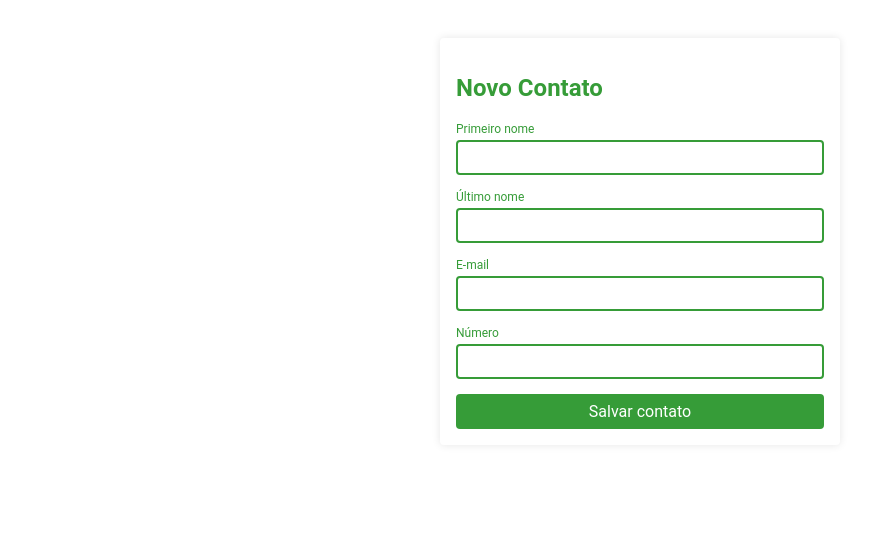
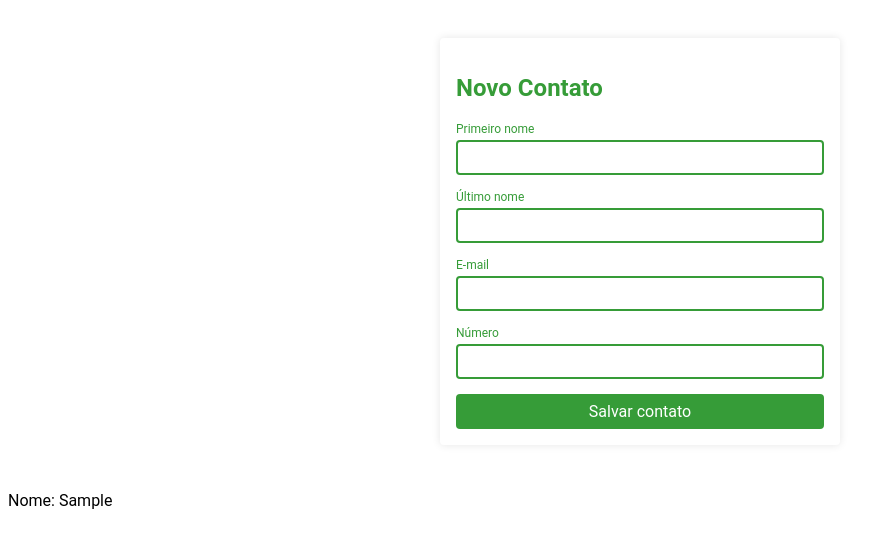
Before and after one commit to ianmichaelxp/sgc-client-angular-node, an Angular app: page / in a window 1280 px wide. Both pictures are taken after typing "Sample", "Sample", "name@example.com", "Sample" into the empty fields and a click on the button "Salvar contato". Shown: the top 548 px of the page, without its empty margins (0-878 px from the left). Built offline with nearby package versions, Linux system fonts and the light colour scheme.

Commit message:
componente lista-contatos

```diff
--- a/src/app/app.component.html
+++ b/src/app/app.component.html
@@ -1 +1,2 @@
-<app-novo-contato></app-novo-contato>
+<app-novo-contato (aoSalvar)="salvar($event)"></app-novo-contato>
+<app-lista-contatos [contatos]="contatos"></app-lista-contatos>
--- a/src/app/app.component.ts
+++ b/src/app/app.component.ts
@@ -7,4 +7,10 @@ import { Component } from '@angular/core';
 })
 export class AppComponent {
   title = 'sgc-app';
+  contatos: any[] = [];
+
+  salvar($event) {
+    console.log($event);
+    this.contatos.push($event);
+  }
 }
--- a/src/app/app.module.ts
+++ b/src/app/app.module.ts
@@ -4,11 +4,13 @@ import { NgModule } from '@angular/core';
 import { AppComponent } from './app.component';
 import { NovoContatoComponent } from './novo-contato/novo-contato.component';
 import { FormsModule } from '@angular/forms';
+import { ListaContatosComponent } from './lista-contatos/lista-contatos.component';
 
 @NgModule({
   declarations: [
     AppComponent,
-    NovoContatoComponent
+    NovoContatoComponent,
+    ListaContatosComponent
   ],
   imports: [
     BrowserModule,
--- /dev/null
+++ b/src/app/lista-contatos/lista-contatos.component.html
@@ -0,0 +1,4 @@
+<div *ngFor="let contato of contatos">
+
+  <p>Nome: {{contato?.nome}}</p>
+</div>
--- /dev/null
+++ b/src/app/lista-contatos/lista-contatos.component.ts
@@ -0,0 +1,17 @@
+import { Component, Input, OnInit } from '@angular/core';
+
+@Component({
+  selector: 'app-lista-contatos',
+  templateUrl: './lista-contatos.component.html',
+  styleUrls: ['./lista-contatos.component.scss']
+})
+export class ListaContatosComponent implements OnInit {
+
+  constructor() { }
+
+  ngOnInit(): void {
+  }
+
+  @Input() contatos: any[];
+
+}
--- a/src/app/novo-contato/novo-contato.component.ts
+++ b/src/app/novo-contato/novo-contato.component.ts
@@ -14,7 +14,7 @@ export class NovoContatoComponent {
   numero: string;
 
   salvar(){
-    console.log('Solicitada nova transferência');
+    console.log('novo');
     const contato = { nome: this.nome, sobrenome: this.sobrenome, email: this.email, numero: this.numero };
     this.aoSalvar.emit(contato);
 
@@ -27,6 +27,4 @@ export class NovoContatoComponent {
     this.email = "";
     this.numero = "";
   }
-
-
 }
```
Also changed, not shown: src/app/lista-contatos/lista-contatos.component.scss (added), 1 other file (tests, documents, lock files or other folders).
